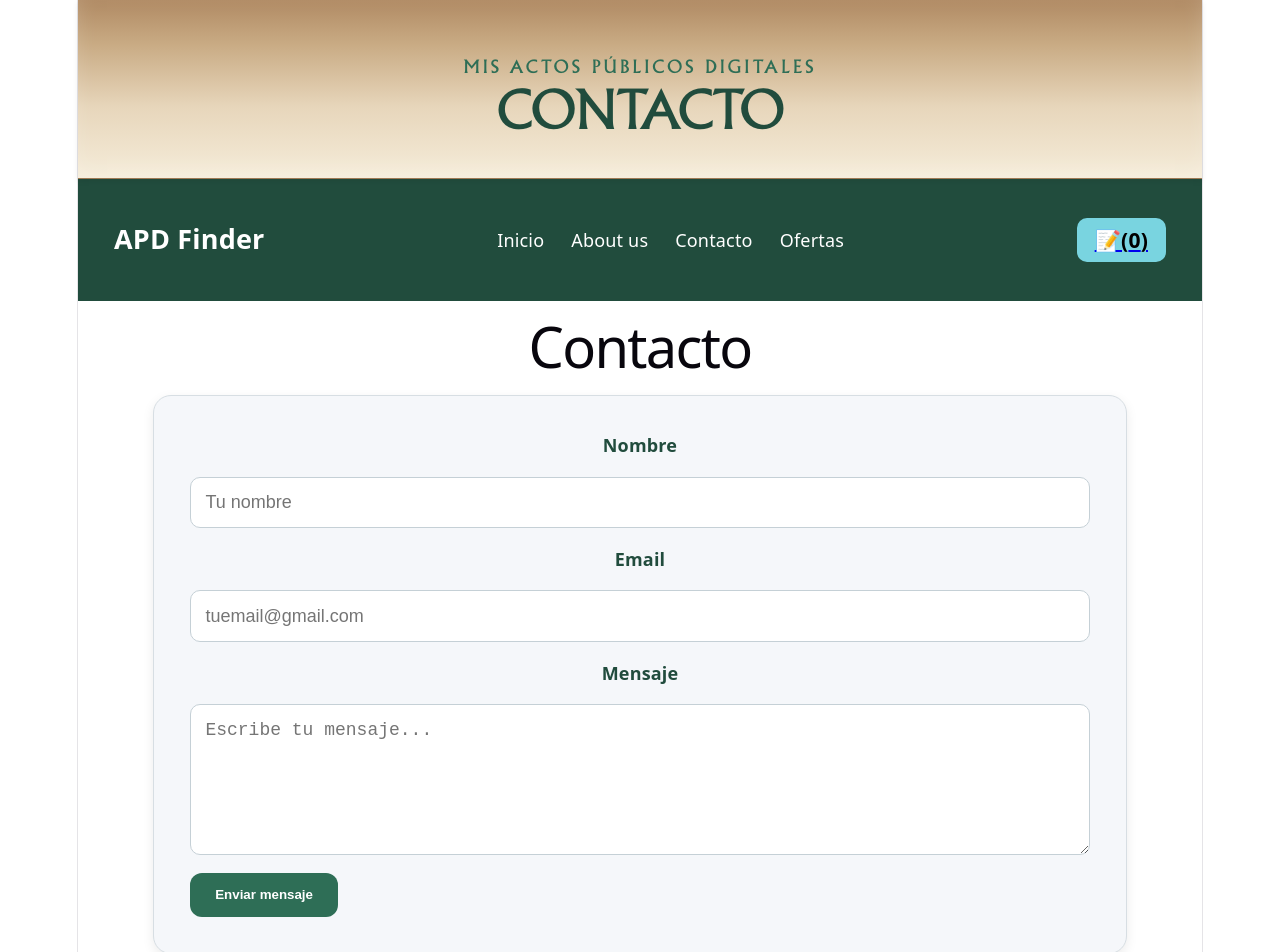
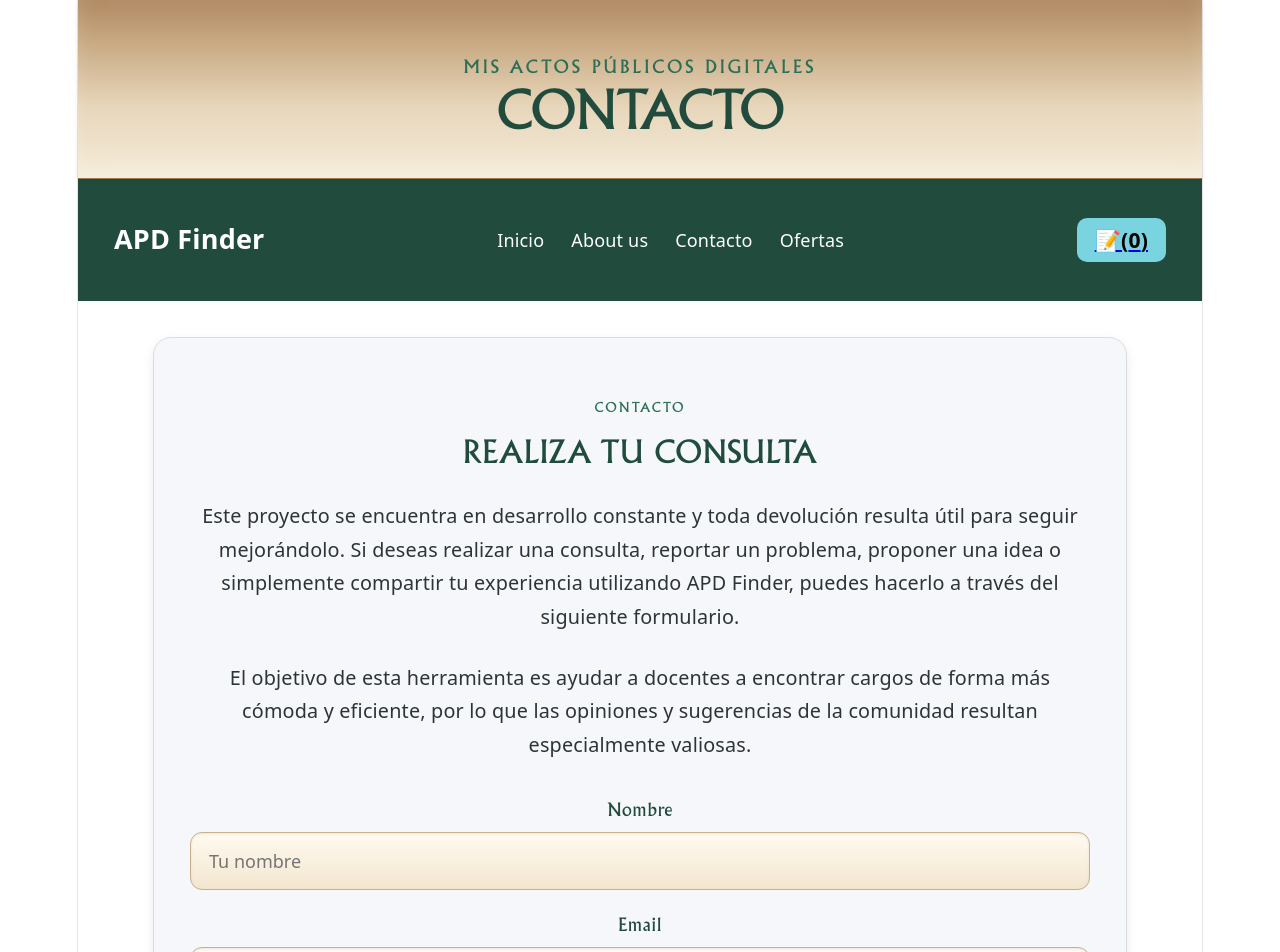
Before and after one commit to alexander5109/TalentoTechReact2026, a React (Vite) app in the folder MyApd/: page /contacto in a window 1280 px wide. Shown: the top 952 px of the page. Built offline with nearby package versions, Linux system fonts and the light colour scheme.

Commit message:
formulario hermoso

```diff
--- a/MyApd/src/components/Pages/ContactoPage/ContactoPage.jsx
+++ b/MyApd/src/components/Pages/ContactoPage/ContactoPage.jsx
@@ -1,9 +1,11 @@
-
-import PageSection from "../../common/PageSection/PageSection"
+import TextContainer from "../../common/TextContainer/TextContainer";
+import SectionTitleH3 from "../../common/SectionTitleH3/SectionTitleH3";
+import PrettyText from "../../common/PrettyText/PrettyText";
 
 import styles from "./ContactoPage.module.css"
 
 export default function ContactoPage() {
+
 	function manejarSubmit(e) {
 		e.preventDefault()
 		alert("Mensaje enviado")
@@ -11,32 +13,65 @@ export default function ContactoPage() {
 
 	return (
 		<>
-			<h1>Contacto</h1>
+			<TextContainer>
 
-			<PageSection>
+				<SectionTitleH3
+					upper="Contacto"
+					lower="Realiza tu consulta"
+				/>
+
+				<PrettyText>
+					Este proyecto se encuentra en desarrollo
+					constante y toda devolución resulta útil
+					para seguir mejorándolo. Si deseas realizar
+					una consulta, reportar un problema,
+					proponer una idea o simplemente compartir
+					tu experiencia utilizando APD Finder,
+					puedes hacerlo a través del siguiente
+					formulario.
+				</PrettyText>
+
+				<PrettyText>
+					El objetivo de esta herramienta es ayudar
+					a docentes a encontrar cargos de forma
+					más cómoda y eficiente, por lo que las
+					opiniones y sugerencias de la comunidad
+					resultan especialmente valiosas.
+				</PrettyText>
 
 				<form
 					className={styles.form}
 					onSubmit={manejarSubmit}
 				>
 
+					<div className={styles.field}>
 						<label>Nombre</label>
+
 						<input
 							type="text"
 							placeholder="Tu nombre"
 						/>
+					</div>
 
+
+					<div className={styles.field}>
 						<label>Email</label>
+
 						<input
 							type="email"
 							placeholder="tuemail@gmail.com"
 						/>
+					</div>
 
+
+					<div className={styles.field}>
 						<label>Mensaje</label>
+
 						<textarea
 							rows="6"
 							placeholder="Escribe tu mensaje..."
 						/>
+					</div>
 
 					<button type="submit">
 						Enviar mensaje
@@ -44,7 +79,7 @@ export default function ContactoPage() {
 
 				</form>
 
-			</PageSection>
+			</TextContainer>
 		</>
 	)
 }
--- a/MyApd/src/components/Pages/ContactoPage/ContactoPage.module.css
+++ b/MyApd/src/components/Pages/ContactoPage/ContactoPage.module.css
@@ -1,47 +1,76 @@
 .form {
 	display: flex;
 	flex-direction: column;
-	gap: 1rem;
+	gap: 1.25rem;
+	margin-top: 2rem;
 }
 
-.form label {
-	font-weight: 600;
-	color: #214c3d;
+.field {
+	display: flex;
+	flex-direction: column;
+	gap: 0.45rem;
 }
 
-.form input,
-.form textarea {
-	padding: 0.8rem;
-
-	border-radius: 10px;
-
-	border: 1px solid #c5d0d6;
-
+.field label {
+	font-family: "Albertus", serif;
 	font-size: 1rem;
+	color: #214c3d;
+	letter-spacing: 0.5px;
 }
 
-.form textarea {
+.field input,
+.field textarea {
+	padding: 0.9rem 1rem;
+	font-size: 1rem;
+	font-family: inherit;
+	color: #214c3d;
+	background: linear-gradient(to bottom, #fffaf0, #f3e6cf);
+	border: 1px solid #c7b08a;
+	border-radius: 12px;
+	box-shadow: inset 0 1px 3px rgba(0, 0, 0, 0.08);
+	transition:
+		border-color 0.2s ease,
+		box-shadow 0.2s ease,
+		transform 0.1s ease;
+}
+
+.field input:focus,
+.field textarea:focus {
+	outline: none;
+	border-color: #2e6e56;
+	box-shadow:
+		0 0 0 3px rgba(46, 110, 86, 0.15),
+		inset 0 1px 3px rgba(0, 0, 0, 0.08);
+}
+
+.field textarea {
 	resize: vertical;
+	min-height: 140px;
 }
 
 .form button {
-	width: fit-content;
-
-	padding: 0.8rem 1.4rem;
-
+	align-self: flex-start;
+	padding: 0.8rem 1.5rem;
+	font-size: 1rem;
+	font-family: "Albertus", serif;
+	color: white;
+	background: linear-gradient(to bottom, #3b8467, #2e6e56);
 	border: none;
-
 	border-radius: 12px;
-
-	background-color: #2e6e56;
-
-	color: white;
-
-	font-weight: 600;
-
 	cursor: pointer;
+	box-shadow: 0 3px 8px rgba(0, 0, 0, 0.15);
+	transition:
+		transform 0.15s ease,
+		box-shadow 0.2s ease,
+		filter 0.2s ease;
 }
 
 .form button:hover {
-	background-color: #255847;
+	transform: translateY(-2px);
+	filter: brightness(1.05);
+	box-shadow: 0 6px 14px rgba(0, 0, 0, 0.18);
 }
+
+.form button:active {
+	transform: translateY(0);
+}
--- a/MyApd/src/components/common/PageSection/PageSection.jsx
+++ /dev/null
@@ -1,10 +0,0 @@
-
-import styles from "./PageSection.module.css"
-
-export default function PageSection({ children }) {
-	return (
-		<section className={styles.section}>
-			{children}
-		</section>
-	)
-}
--- a/MyApd/src/components/common/PageSection/PageSection.module.css
+++ /dev/null
@@ -1,15 +0,0 @@
-
-.section {
-	max-width: 900px;
-	margin: 2rem auto;
-	padding: 2rem;
-
-	background-color: #f5f7fa;
-
-	border-radius: 18px;
-
-	box-shadow:
-		0 4px 12px rgba(0, 0, 0, 0.08);
-
-	border: 1px solid #d7dee3;
-}
```
Lines whose indentation alone changed are shown as unchanged.
